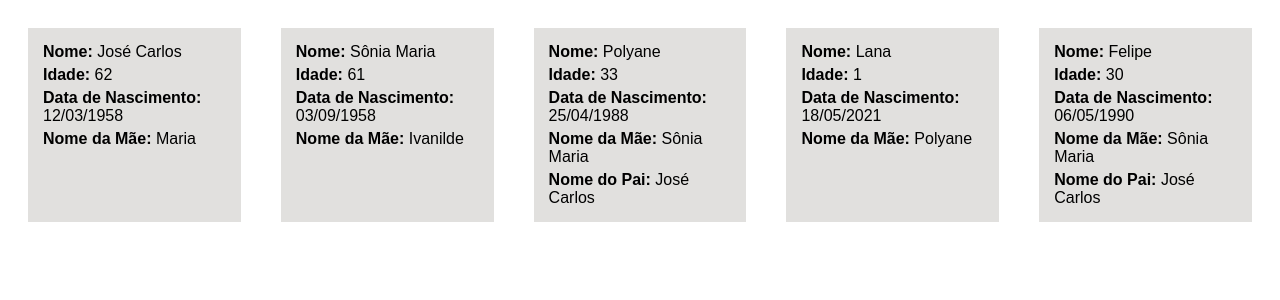
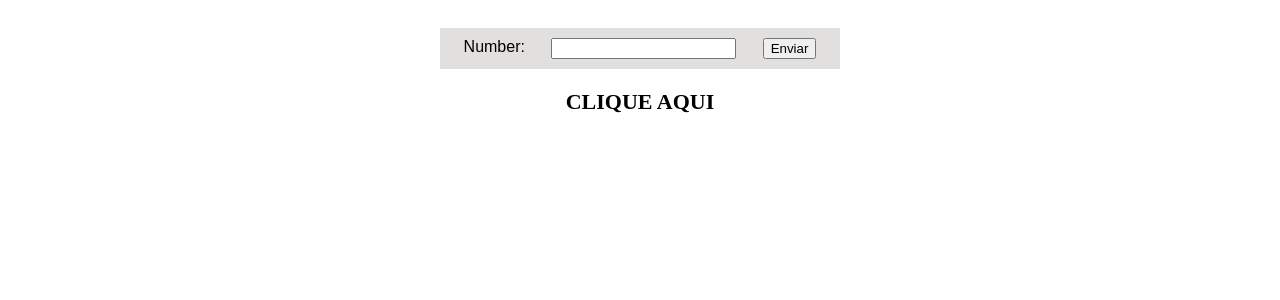
Before and after one commit to PolyaneRibeiro/Aulas-js-React, a React (Create React App) app in the folder my-app/: page / in a window 1280 px wide. Shown: the top 300 px of the page. Built offline with nearby package versions, Linux system fonts and the light colour scheme.

Commit message:
onClickOnChance

```diff
--- a/my-app/src/App.css
+++ b/my-app/src/App.css
@@ -1,14 +1,19 @@
-
-.app {display: flex;}
+.app {
+  display: flex;
+  flex-direction: column;
+  align-items: center;}
 
 .box{
   background: #e1e0de;
   margin: 20px;
-  width: 20%;
+  width: 30%;
   font-family: Arial, Helvetica, sans-serif;
+  display: flex;
+  justify-content: space-around;
   padding: 10px;
 }
 
-.box p {
-  margin: 5px;
-}
+.text {
+  font-size: 22px;
+  font-weight: bold;
+  cursor: pointer;}
--- a/my-app/src/App.js
+++ b/my-app/src/App.js
@@ -2,57 +2,19 @@ import './App.css';
 
 function App() {
 
-  const familia = [
-    {
-      nome: 'José Carlos',
-      idade: 62,
-      dataNascimento: '12/03/1958',
-      nomeMae: 'Maria',
-      nomePai: false
-    },
-    {
-      nome: 'Sônia Maria',
-      idade: 61,
-      dataNascimento: '03/09/1958',
-      nomeMae: 'Ivanilde'
-    },
-    {
-      nome: 'Polyane',
-      idade: 33,
-      dataNascimento: '25/04/1988',
-      nomeMae: 'Sônia Maria',
-      nomePai: 'José Carlos'
-    },
-    {
-      nome: 'Lana',
-      idade: 1,
-      dataNascimento: '18/05/2021',
-      nomeMae: 'Polyane',
-    },
-    {
-      nome: 'Felipe',
-      idade: 30,
-      dataNascimento: '06/05/1990',
-      nomeMae: 'Sônia Maria',
-      nomePai: 'José Carlos'
-    }
-  ]
+  const mensagem = 'Você conseguiu'
+  const valor = 4
 
   return (
 
     <div className='app'>
-      {familia.map(item => {
-        return(
-        <div className='box'>
-          <p><b>Nome:</b> {item.nome}</p>
-          <p><b>Idade:</b> {item.idade}</p>
-          <p><b>Data de Nascimento:</b> {item.dataNascimento}</p>
-          <p><b>Nome da Mãe:</b> {item.nomeMae}</p>
-          {item.nomePai && <p><b>Nome do Pai:</b> {item.nomePai}</p>}
-        </div>
-      )
-      })
-      }
+      <form className='box'>
+        <label>Number:</label>
+        <input onChange={(e) => {alert(JSON.parse(e.target.value) + valor)}} />
+        <button>Enviar</button>
+      </form>
+      <div className='text' onClick={() => {alert(mensagem)}}>CLIQUE AQUI</div>
+
     </div>
   );
 }
```
